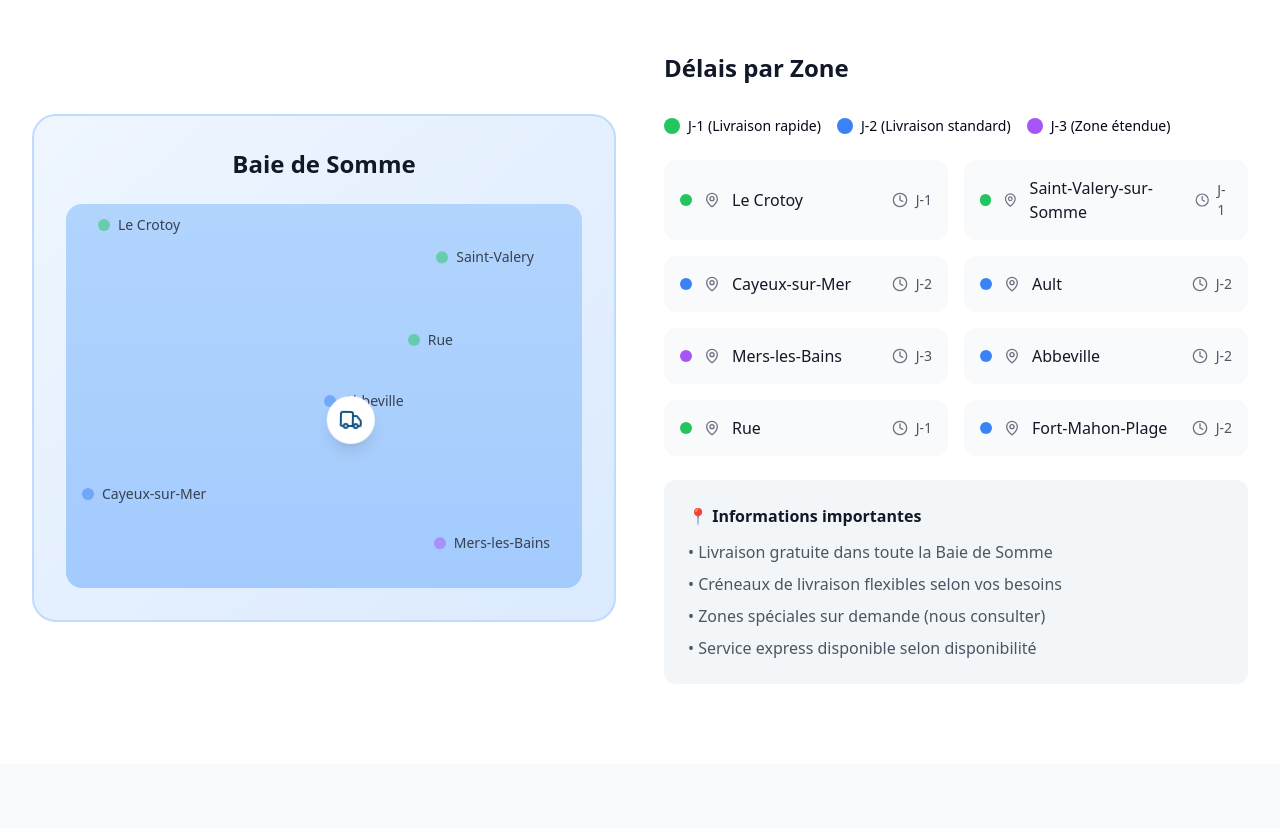
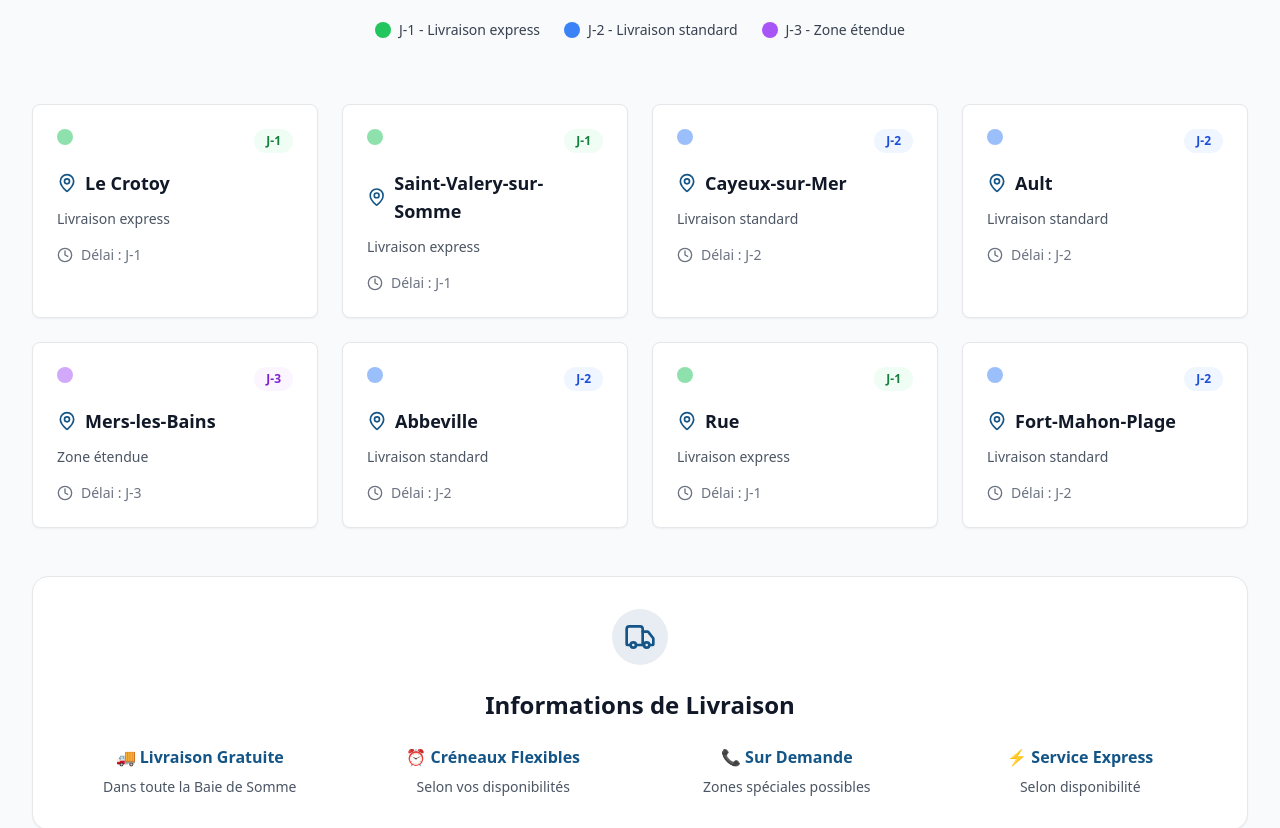
Before and after one commit to Thomasleroy80550/somme-wash-locale, a React (Vite) app: page / in a window 1280 px wide. Shown: the part 3480-4308 px from the top of the page. Built offline with nearby package versions, Linux system fonts and the light colour scheme.

Commit message:
Refactor: Delivery zones grid design
Implement a grid-based design for the delivery zones section.

```diff
--- a/src/components/DeliveryZones.tsx
+++ b/src/components/DeliveryZones.tsx
@@ -1,142 +1,112 @@
 
-import { MapPin, Truck, Clock } from 'lucide-react';
+import { MapPin, Clock, Truck } from 'lucide-react';
+import { Card, CardContent } from './ui/card';
 
 const DeliveryZones = () => {
   const zones = [
-    { name: "Le Crotoy", delay: "J-1", color: "bg-green-500" },
-    { name: "Saint-Valery-sur-Somme", delay: "J-1", color: "bg-green-500" },
-    { name: "Cayeux-sur-Mer", delay: "J-2", color: "bg-blue-500" },
-    { name: "Ault", delay: "J-2", color: "bg-blue-500" },
-    { name: "Mers-les-Bains", delay: "J-3", color: "bg-purple-500" },
-    { name: "Abbeville", delay: "J-2", color: "bg-blue-500" },
-    { name: "Rue", delay: "J-1", color: "bg-green-500" },
-    { name: "Fort-Mahon-Plage", delay: "J-2", color: "bg-blue-500" }
+    { name: "Le Crotoy", delay: "J-1", color: "bg-green-500", description: "Livraison express" },
+    { name: "Saint-Valery-sur-Somme", delay: "J-1", color: "bg-green-500", description: "Livraison express" },
+    { name: "Cayeux-sur-Mer", delay: "J-2", color: "bg-blue-500", description: "Livraison standard" },
+    { name: "Ault", delay: "J-2", color: "bg-blue-500", description: "Livraison standard" },
+    { name: "Mers-les-Bains", delay: "J-3", color: "bg-purple-500", description: "Zone étendue" },
+    { name: "Abbeville", delay: "J-2", color: "bg-blue-500", description: "Livraison standard" },
+    { name: "Rue", delay: "J-1", color: "bg-green-500", description: "Livraison express" },
+    { name: "Fort-Mahon-Plage", delay: "J-2", color: "bg-blue-500", description: "Livraison standard" }
   ];
 
+  const getDelayColor = (delay: string) => {
+    switch (delay) {
+      case "J-1": return "text-green-700 bg-green-50";
+      case "J-2": return "text-blue-700 bg-blue-50";
+      case "J-3": return "text-purple-700 bg-purple-50";
+      default: return "text-gray-700 bg-gray-50";
+    }
+  };
+
   return (
-    <section className="py-20 bg-white">
+    <section className="py-20 bg-gray-50">
       <div className="max-w-7xl mx-auto px-4 sm:px-6 lg:px-8">
         <div className="text-center mb-16">
           <h2 className="text-4xl font-bold text-gray-900 mb-4">Zones de Livraison</h2>
-          <p className="text-xl text-gray-600 max-w-3xl mx-auto">
+          <p className="text-xl text-gray-600 max-w-3xl mx-auto mb-8">
             Nous couvrons toute la Baie de Somme avec des délais de livraison adaptés à chaque zone
           </p>
+
+          {/* Légende */}
+          <div className="flex flex-wrap justify-center gap-6 mb-12">
+            <div className="flex items-center space-x-2">
+              <div className="w-4 h-4 bg-green-500 rounded-full"></div>
+              <span className="text-sm font-medium text-gray-700">J-1 - Livraison express</span>
+            </div>
+            <div className="flex items-center space-x-2">
+              <div className="w-4 h-4 bg-blue-500 rounded-full"></div>
+              <span className="text-sm font-medium text-gray-700">J-2 - Livraison standard</span>
+            </div>
+            <div className="flex items-center space-x-2">
+              <div className="w-4 h-4 bg-purple-500 rounded-full"></div>
+              <span className="text-sm font-medium text-gray-700">J-3 - Zone étendue</span>
+            </div>
+          </div>
         </div>
 
-        <div className="grid lg:grid-cols-2 gap-12 items-center">
-          {/* Carte visuelle simplifiée */}
-          <div className="relative">
-            <div className="bg-gradient-to-br from-blue-50 to-blue-100 rounded-3xl p-8 border-2 border-blue-200">
-              <h3 className="text-2xl font-bold text-gray-900 mb-6 text-center">Baie de Somme</h3>
-
-              {/* Carte stylisée avec points */}
-              <div className="relative h-96 bg-blue-200 rounded-2xl overflow-hidden">
-                {/* Effet mer */}
-                <div className="absolute inset-0 bg-gradient-to-b from-blue-300 to-blue-400 opacity-30"></div>
-
-                {/* Points de livraison positionnés */}
-                <div className="absolute top-4 left-8 animate-bounce">
-                  <div className="flex items-center space-x-2">
-                    <div className="w-3 h-3 bg-green-500 rounded-full animate-pulse"></div>
-                    <span className="text-sm font-medium text-gray-700">Le Crotoy</span>
+        {/* Grille des zones */}
+        <div className="grid grid-cols-1 md:grid-cols-2 lg:grid-cols-3 xl:grid-cols-4 gap-6 mb-12">
+          {zones.map((zone, index) => (
+            <Card
+              key={zone.name}
+              className="hover:shadow-lg transition-all duration-300 hover:-translate-y-1 bg-white border border-gray-200"
+              style={{ animationDelay: `${index * 100}ms` }}
+            >
+              <CardContent className="p-6">
+                <div className="flex items-start justify-between mb-4">
+                  <div className={`w-4 h-4 rounded-full ${zone.color} animate-pulse`}></div>
+                  <div className={`px-3 py-1 rounded-full text-xs font-semibold ${getDelayColor(zone.delay)}`}>
+                    {zone.delay}
                   </div>
                 </div>
 
-                <div className="absolute top-12 right-12 animate-bounce delay-100">
-                  <div className="flex items-center space-x-2">
-                    <div className="w-3 h-3 bg-green-500 rounded-full animate-pulse"></div>
-                    <span className="text-sm font-medium text-gray-700">Saint-Valery</span>
-                  </div>
+                <div className="flex items-center space-x-2 mb-3">
+                  <MapPin className="h-5 w-5 text-[#145587]" />
+                  <h3 className="font-bold text-gray-900 text-lg">{zone.name}</h3>
                 </div>
 
-                <div className="absolute bottom-20 left-4 animate-bounce delay-200">
-                  <div className="flex items-center space-x-2">
-                    <div className="w-3 h-3 bg-blue-500 rounded-full animate-pulse"></div>
-                    <span className="text-sm font-medium text-gray-700">Cayeux-sur-Mer</span>
-                  </div>
+                <p className="text-gray-600 text-sm mb-4">{zone.description}</p>
+
+                <div className="flex items-center space-x-2 text-gray-500">
+                  <Clock className="h-4 w-4" />
+                  <span className="text-sm">Délai : {zone.delay}</span>
                 </div>
+              </CardContent>
+            </Card>
+          ))}
+        </div>
 
-                <div className="absolute bottom-8 right-8 animate-bounce delay-300">
-                  <div className="flex items-center space-x-2">
-                    <div className="w-3 h-3 bg-purple-500 rounded-full animate-pulse"></div>
-                    <span className="text-sm font-medium text-gray-700">Mers-les-Bains</span>
-                  </div>
-                </div>
-
-                <div className="absolute top-1/2 left-1/2 transform -translate-x-1/2 -translate-y-1/2 animate-bounce delay-400">
-                  <div className="flex items-center space-x-2">
-                    <div className="w-3 h-3 bg-blue-500 rounded-full animate-pulse"></div>
-                    <span className="text-sm font-medium text-gray-700">Abbeville</span>
-                  </div>
-                </div>
-
-                <div className="absolute top-1/3 right-1/4 animate-bounce delay-500">
-                  <div className="flex items-center space-x-2">
-                    <div className="w-3 h-3 bg-green-500 rounded-full animate-pulse"></div>
-                    <span className="text-sm font-medium text-gray-700">Rue</span>
-                  </div>
-                </div>
-
-                {/* Icône camion central */}
-                <div className="absolute top-1/2 left-1/2 transform -translate-x-1/2 -translate-y-1/2 animate-gentle-sway">
-                  <div className="bg-white rounded-full p-3 shadow-lg">
-                    <Truck className="h-6 w-6 text-[#145587]" />
-                  </div>
-                </div>
-              </div>
+        {/* Informations complémentaires */}
+        <div className="bg-white rounded-2xl p-8 shadow-sm border border-gray-200">
+          <div className="flex items-center justify-center mb-6">
+            <div className="bg-[#145587]/10 rounded-full p-3">
+              <Truck className="h-8 w-8 text-[#145587]" />
             </div>
           </div>
 
-          {/* Liste des zones */}
-          <div className="space-y-6">
-            <h3 className="text-2xl font-bold text-gray-900 mb-8">Délais par Zone</h3>
+          <h3 className="text-2xl font-bold text-gray-900 text-center mb-6">Informations de Livraison</h3>
 
-            {/* Légende */}
-            <div className="flex flex-wrap gap-4 mb-8">
-              <div className="flex items-center space-x-2">
-                <div className="w-4 h-4 bg-green-500 rounded-full"></div>
-                <span className="text-sm font-medium">J-1 (Livraison rapide)</span>
-              </div>
-              <div className="flex items-center space-x-2">
-                <div className="w-4 h-4 bg-blue-500 rounded-full"></div>
-                <span className="text-sm font-medium">J-2 (Livraison standard)</span>
-              </div>
-              <div className="flex items-center space-x-2">
-                <div className="w-4 h-4 bg-purple-500 rounded-full"></div>
-                <span className="text-sm font-medium">J-3 (Zone étendue)</span>
-              </div>
+          <div className="grid md:grid-cols-2 lg:grid-cols-4 gap-6 text-center">
+            <div className="space-y-2">
+              <div className="text-[#145587] font-semibold">🚚 Livraison Gratuite</div>
+              <p className="text-gray-600 text-sm">Dans toute la Baie de Somme</p>
             </div>
-
-            {/* Liste des villes */}
-            <div className="grid sm:grid-cols-2 gap-4">
-              {zones.map((zone, index) => (
-                <div
-                  key={zone.name}
-                  className="flex items-center justify-between p-4 bg-gray-50 rounded-xl hover:bg-gray-100 transition-colors"
-                  style={{ animationDelay: `${index * 100}ms` }}
-                >
-                  <div className="flex items-center space-x-3">
-                    <div className={`w-3 h-3 rounded-full ${zone.color}`}></div>
-                    <MapPin className="h-4 w-4 text-gray-500" />
-                    <span className="font-medium text-gray-900">{zone.name}</span>
-                  </div>
-                  <div className="flex items-center space-x-2">
-                    <Clock className="h-4 w-4 text-gray-500" />
-                    <span className="text-sm font-medium text-gray-600">{zone.delay}</span>
-                  </div>
-                </div>
-              ))}
+            <div className="space-y-2">
+              <div className="text-[#145587] font-semibold">⏰ Créneaux Flexibles</div>
+              <p className="text-gray-600 text-sm">Selon vos disponibilités</p>
             </div>
-
-            {/* Information complémentaire */}
-            <div className="bg-[#145587]/5 rounded-xl p-6 mt-8">
-              <h4 className="font-semibold text-gray-900 mb-3">📍 Informations importantes</h4>
-              <ul className="space-y-2 text-gray-600">
-                <li>• Livraison gratuite dans toute la Baie de Somme</li>
-                <li>• Créneaux de livraison flexibles selon vos besoins</li>
-                <li>• Zones spéciales sur demande (nous consulter)</li>
-                <li>• Service express disponible selon disponibilité</li>
-              </ul>
+            <div className="space-y-2">
+              <div className="text-[#145587] font-semibold">📞 Sur Demande</div>
+              <p className="text-gray-600 text-sm">Zones spéciales possibles</p>
+            </div>
+            <div className="space-y-2">
+              <div className="text-[#145587] font-semibold">⚡ Service Express</div>
+              <p className="text-gray-600 text-sm">Selon disponibilité</p>
             </div>
           </div>
         </div>
```
